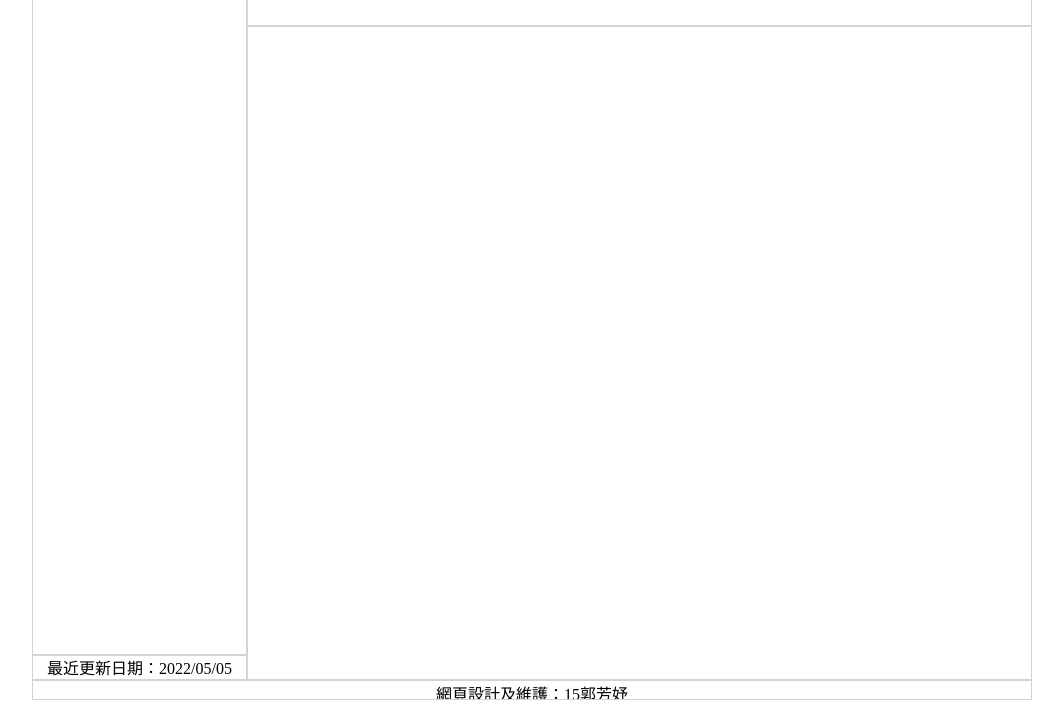
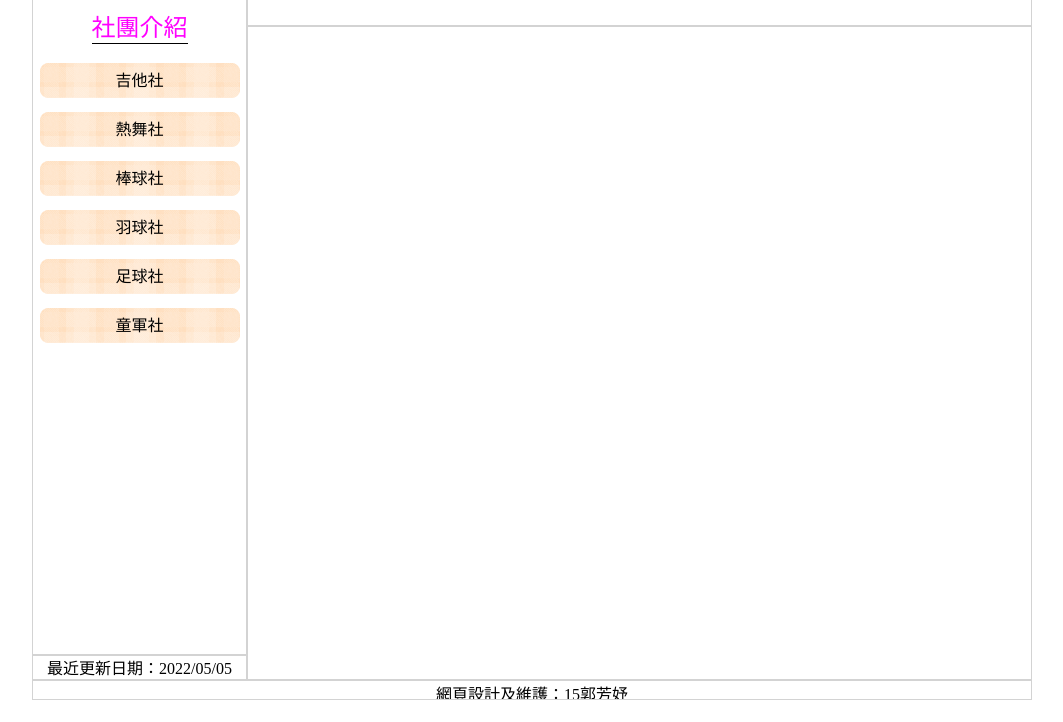
Before and after one commit to FYuKuo/midterm_exam_practice_0505, a plain HTML site: page index.html in a window 1280 px wide. Shown: the part 78-800 px from the top of the page, without its empty margins (108-1171 px from the left). Drawn offline with Linux system fonts and the light colour scheme.

Commit message:
index檔案main區加入文字選單 css檔案修改文字顏色及文字選單背景 加入滑過背景

```diff
--- a/index.html
+++ b/index.html
@@ -17,7 +17,15 @@
     <div class="left">
 
         <div class="menu">
-
+            <div class="menuHeader">
+                社團介紹
+            </div>
+            <a href="./guitar_history.html">吉他社</a>
+            <a href="">熱舞社</a>
+            <a href="">棒球社</a>
+            <a href="">羽球社</a>
+            <a href="">足球社</a>
+            <a href="">童軍社</a>
         </div>
 
         <div class="update">
--- a/style.css
+++ b/style.css
@@ -36,6 +36,30 @@
     flex-basis: calc(100% - 25px);
 }
 
+.menuHeader {
+    display: inline-block;
+    font-size: 24px;
+    font-weight: 500;
+    color: #FF00FF;
+    margin: 10px auto;
+    border-bottom: 1px solid black;
+}
+
+.menu>a {
+    display: inline-block;
+    width: 200px;
+    height: 35px;
+    background: url(./images/menu1.png) no-repeat;
+    text-decoration: none;
+    color: #000000;
+    line-height: 35px;
+    margin: 5px auto;
+}
+
+.menu>a:hover {
+    background: url(./images/menu2.png) no-repeat;
+}
+
 .update {
     flex-basis: 25px;
     color: #000000;
```
